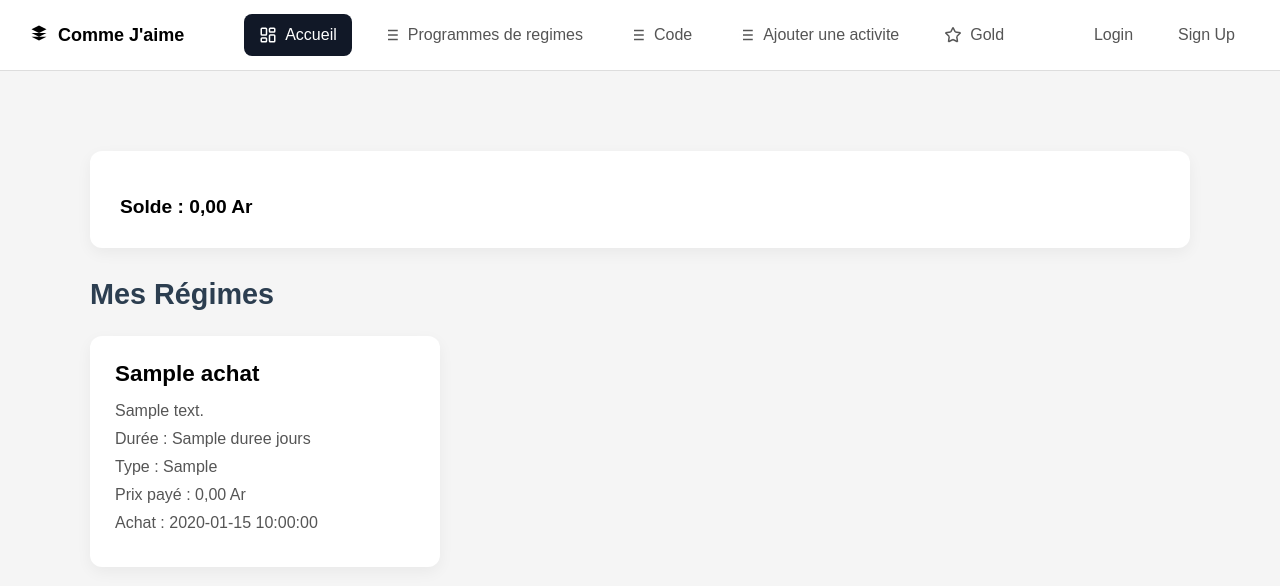
After one commit to AndriantsehenoAnja/Regimes, a CodeIgniter 4 app: the page made by app/Views/profile/index.php in a window 1280 px wide. The commit adds this page. Shown: the top 586 px of the page. Run offline with PHP 8.4 and a stand-in for CodeIgniter, Linux system fonts and the light colour scheme; the template is opened without the code that fills it: most values are stand-ins (such as "Sample title", 1, 10 or a date in 2020); data that the repository does not hold is empty; some libraries are stand-ins or nearby versions.

Commit message:
feat: Add user profile functionality with profile controller and view

```diff
--- a/app/Config/Routes.php
+++ b/app/Config/Routes.php
@@ -61,3 +61,8 @@ $routes->post(
     '/acheter',
     'AchatRegimeController::acheter'
 );
+
+$routes->get(
+    '/profile',
+    'ProfileController::index'
+);
--- a/app/Controllers/AchatRegimeController.php
+++ b/app/Controllers/AchatRegimeController.php
@@ -123,7 +123,7 @@ class AchatRegimeController extends BaseController
 
             $session->set('user', $dbUser);
 
-            return redirect()->to('/suggerer')
+            return redirect()->to('/profile')
                 ->with(
                     'success',
                     'Régime acheté avec succès'
--- a/app/Views/layout/main.php
+++ b/app/Views/layout/main.php
@@ -134,7 +134,7 @@
                 </div>
 
                 <!-- User -->
-                <a href="#" class="user-row">
+                <a href="<?= base_url('/profile') ?>" class="user-row">
 
                     <div class="avatar">
                         <?= strtoupper($user['nom'][0]) ?>
--- /dev/null
+++ b/app/Views/profile/index.php
@@ -0,0 +1,203 @@
+<!-- app/Views/profile/index.php -->
+
+<?= $this->extend('layout/main') ?>
+
+<?= $this->section('title') ?>
+Mon Profil
+<?= $this->endSection() ?>
+
+<?= $this->section('content') ?>
+
+<style>
+
+.profile-container {
+    max-width: 1100px;
+    margin: 40px auto;
+    padding: 20px;
+}
+
+.profile-header {
+    background: white;
+    border-radius: 12px;
+    padding: 30px;
+    margin-bottom: 30px;
+    box-shadow: 0 5px 15px rgba(0,0,0,0.05);
+}
+
+.profile-name {
+    font-size: 2rem;
+    font-weight: bold;
+    margin-bottom: 10px;
+}
+
+.profile-info {
+    color: #555;
+    margin-bottom: 10px;
+}
+
+.gold-badge {
+    display: inline-block;
+    background: gold;
+    color: black;
+    padding: 6px 14px;
+    border-radius: 20px;
+    font-weight: bold;
+    margin-top: 10px;
+}
+
+.solde-box {
+    margin-top: 15px;
+    font-size: 1.2rem;
+    font-weight: bold;
+}
+
+.section-title {
+    font-size: 1.8rem;
+    margin-bottom: 25px;
+    color: #2c3e50;
+}
+
+.regimes-grid {
+    display: grid;
+    grid-template-columns: repeat(auto-fill, minmax(320px, 1fr));
+    gap: 25px;
+}
+
+.regime-card {
+    background: white;
+    border-radius: 12px;
+    padding: 25px;
+    box-shadow: 0 5px 15px rgba(0,0,0,0.05);
+}
+
+.regime-title {
+    font-size: 1.4rem;
+    font-weight: bold;
+    margin-bottom: 15px;
+}
+
+.regime-info {
+    margin-bottom: 10px;
+    color: #555;
+}
+
+.alert {
+    padding: 15px;
+    border-radius: 8px;
+    margin-bottom: 20px;
+}
+
+.alert-success {
+    background: #d4edda;
+    color: #155724;
+}
+
+.empty-state {
+    background: white;
+    padding: 40px;
+    border-radius: 12px;
+    text-align: center;
+    color: #777;
+}
+
+</style>
+
+<div class="profile-container">
+
+    <!-- SUCCESS -->
+    <?php if(session()->getFlashdata('success')): ?>
+
+        <div class="alert alert-success">
+            <?= session()->getFlashdata('success') ?>
+        </div>
+
+    <?php endif; ?>
+
+    <!-- USER -->
+    <div class="profile-header">
+
+        <div class="profile-name">
+            <?= esc($user['nom']) ?>
+        </div>
+
+        <div class="profile-info">
+            <?= esc($user['email']) ?>
+        </div>
+
+        <div class="solde-box">
+            Solde :
+            <?= number_format($user['solde'], 2, ',', ' ') ?>
+            Ar
+        </div>
+
+        <?php if($user['is_gold']): ?>
+
+            <div class="gold-badge">
+                GOLD MEMBER
+            </div>
+
+        <?php endif; ?>
+
+    </div>
+
+    <!-- MES REGIMES -->
+    <h2 class="section-title">
+        Mes Régimes
+    </h2>
+
+    <?php if(!empty($achats)): ?>
+
+        <div class="regimes-grid">
+
+            <?php foreach($achats as $achat): ?>
+
+                <div class="regime-card">
+
+                    <div class="regime-title">
+                        <?= esc($achat['regime_nom']) ?>
+                    </div>
+
+                    <div class="regime-info">
+                        <?= esc($achat['description']) ?>
+                    </div>
+
+                    <div class="regime-info">
+                        Durée :
+                        <?= esc($achat['duree']) ?> jours
+                    </div>
+
+                    <div class="regime-info">
+                        Type :
+                        <?= esc($achat['type_regime']) ?>
+                    </div>
+
+                    <div class="regime-info">
+                        Prix payé :
+                        <?= number_format($achat['prix_paye'], 2, ',', ' ') ?>
+                        Ar
+                    </div>
+
+                    <div class="regime-info">
+                        Achat :
+                        <?= esc($achat['date_achat']) ?>
+                    </div>
+
+                </div>
+
+            <?php endforeach; ?>
+
+        </div>
+
+    <?php else: ?>
+
+        <div class="empty-state">
+
+            Vous n'avez encore acheté aucun régime.
+
+        </div>
+
+    <?php endif; ?>
+
+</div>
+
+<?= $this->endSection() ?>
```
Also changed, not shown: app/Controllers/ProfileController.php (added, +55 -0 lines), app/Views/programmes/programme2.php (+200 -17 lines), 1 other file.
